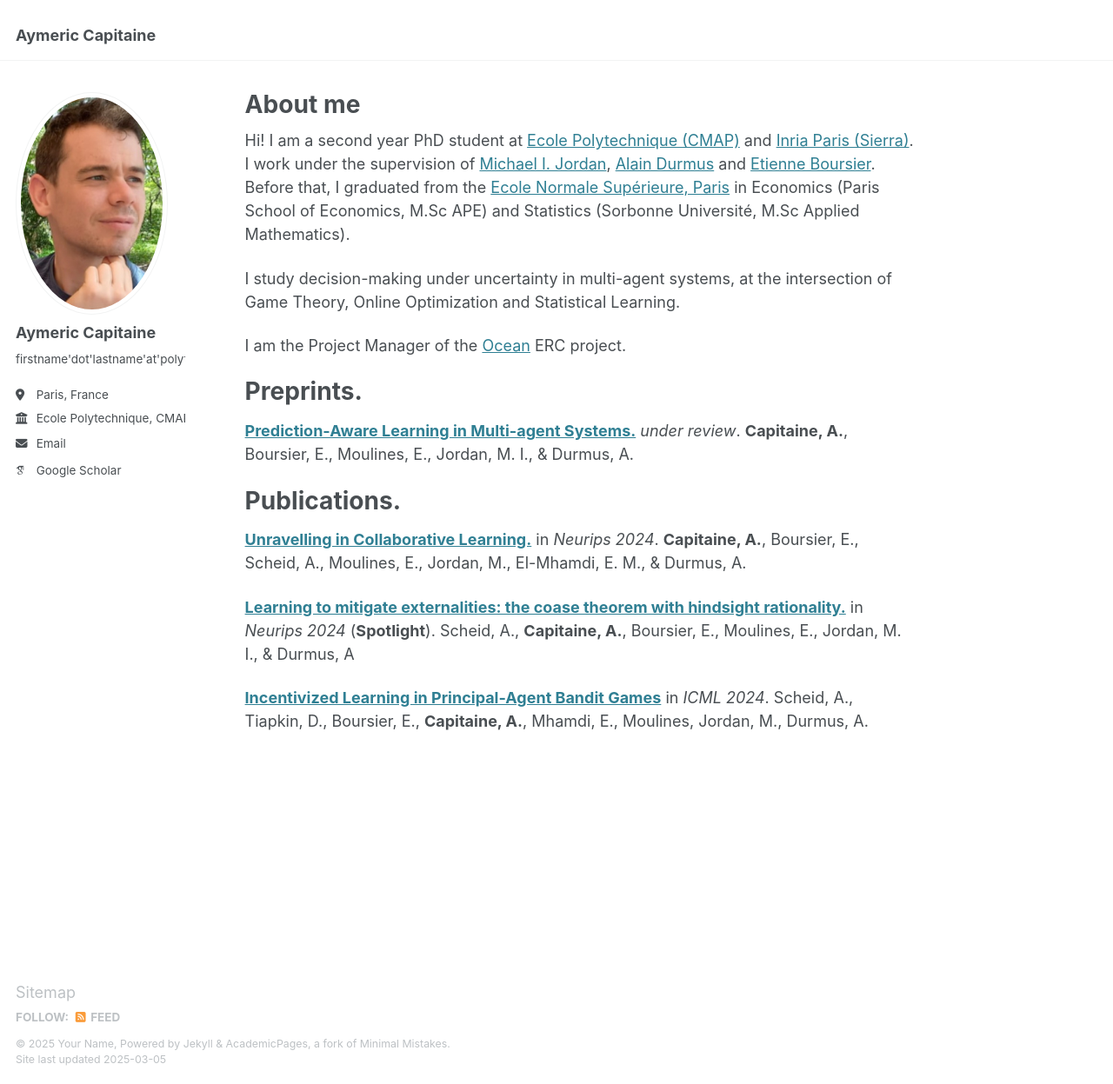
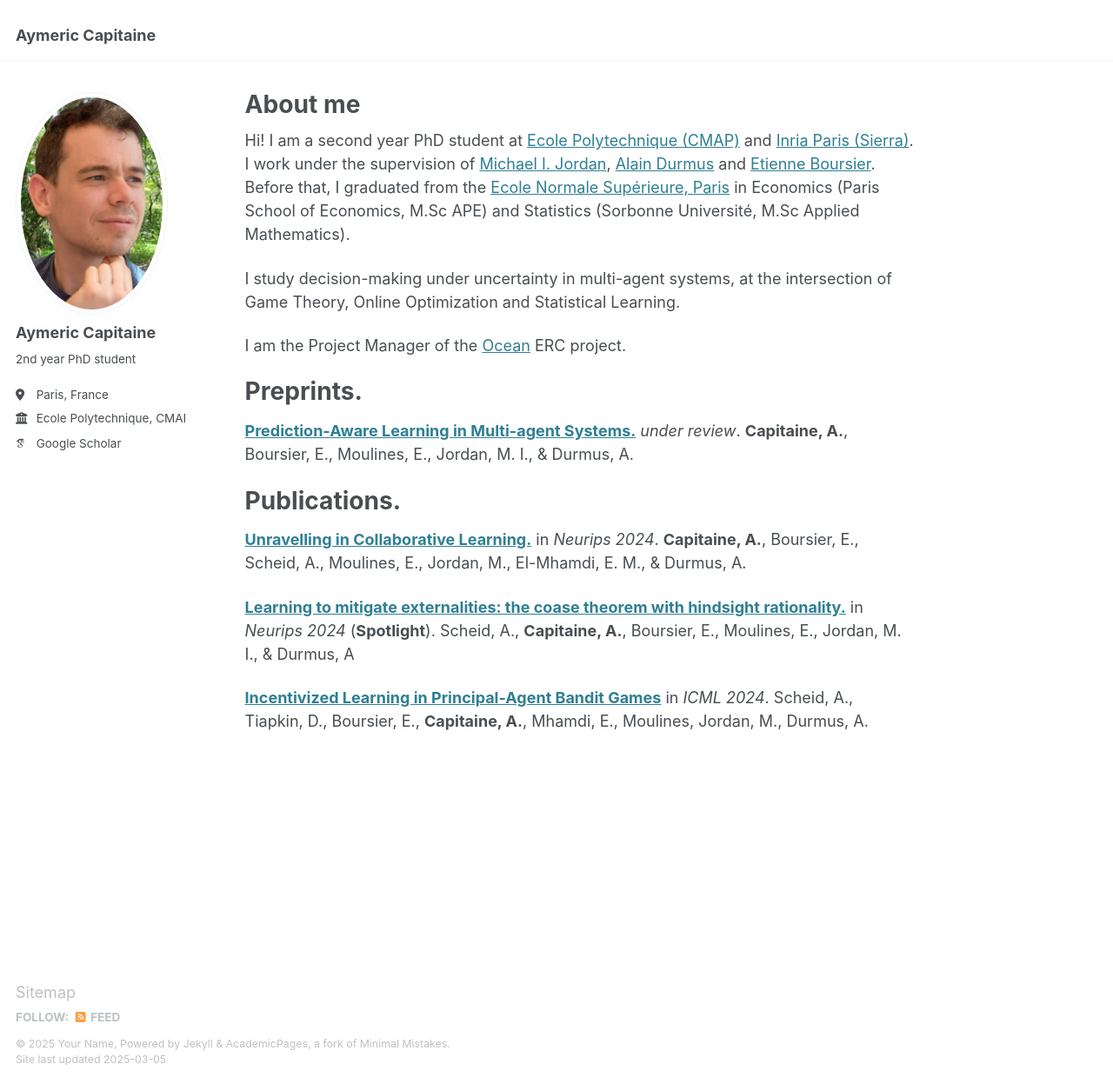
Before and after one commit to aymericcapitaine/aymericcapitaine.github.io, a Jekyll site: the page built from _pages/about.md, in a window 1280 px wide and 1247 px high. Shown: the whole window at 87% size. Built offline with Jekyll 4.4.1, drawn with Linux system fonts in a browser that asks for light colours; some web fonts are replaced.

Commit message:
Update _config.yml
rollback

```diff
--- a/_config.yml
+++ b/_config.yml
@@ -25,11 +25,11 @@ author:
   avatar           : "picture.jpg"
   name             : "Aymeric Capitaine"
   pronouns         : # example: "she/her"
-  bio              : "firstname'dot'lastname'at'polytechnique'dot'edu "
+  bio              : "2nd year PhD student"
   location         : "Paris, France"
   employer         : "Ecole Polytechnique, CMAP"
   uri              : # URL
-  email            : "firstname @rrobase lastname .dot. polytechnique .dot. edu"
+  email            : # mail
 
   # Academic websites
   arxiv            : # URL - Update with the correct link to your profile
```
